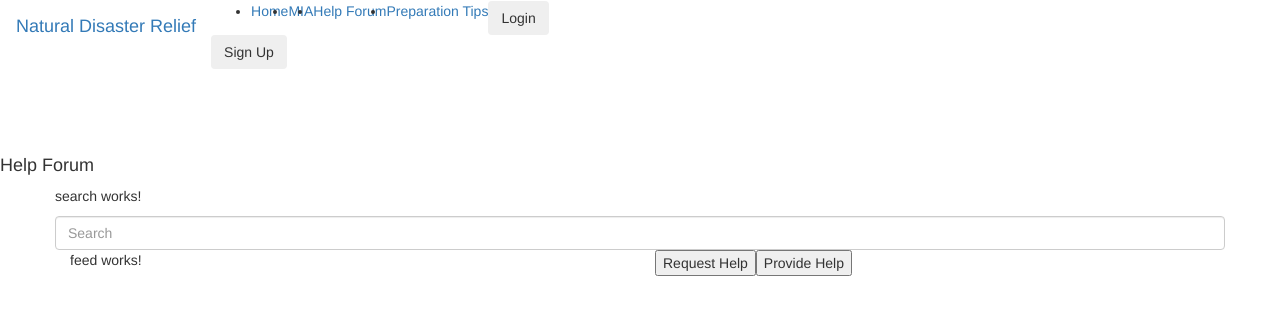
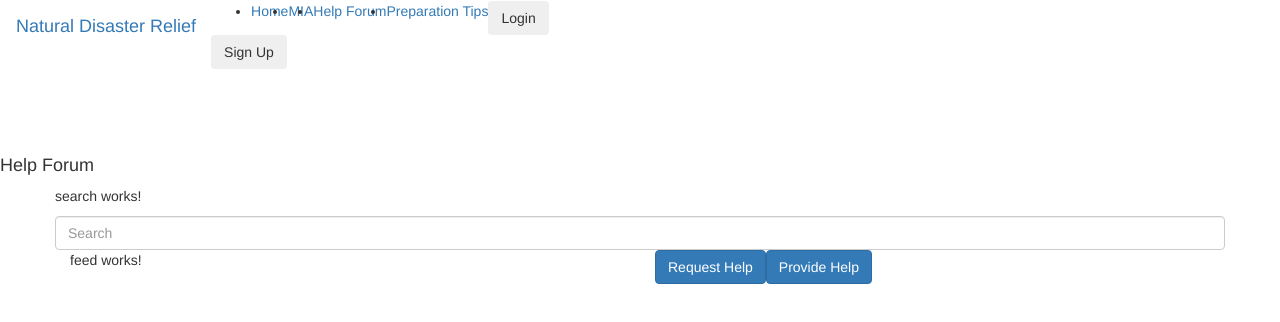
Before and after one commit to MelanieMaguire/NaturalDisasterRelief, an Angular app: page /help_forum in a window 1280 px wide. Shown: the top 322 px of the page. Built offline with nearby package versions, Linux system fonts and the light colour scheme.

Commit message:
Added components request-help and provide-help

```diff
--- a/src/app/app.module.ts
+++ b/src/app/app.module.ts
@@ -11,6 +11,8 @@ import { LoginComponent } from './login/login.component';
 import { SignUpComponent } from './sign-up/sign-up.component';
 import { FeedComponent } from './help-forum/feed/feed.component';
 import { SearchComponent } from './help-forum/search/search.component';
+import { RequestHelpComponent } from './help-forum/request-help/request-help.component';
+import { ProvideHelpComponent } from './help-forum/provide-help/provide-help.component';
 
 @NgModule({
   declarations: [
@@ -22,7 +24,9 @@ import { SearchComponent } from './help-forum/search/search.component';
     LoginComponent,
     SignUpComponent,
     FeedComponent,
-    SearchComponent
+    SearchComponent,
+    RequestHelpComponent,
+    ProvideHelpComponent
   ],
   imports: [
     BrowserModule,
--- a/src/app/help-forum/help-forum.component.html
+++ b/src/app/help-forum/help-forum.component.html
@@ -8,8 +8,8 @@
             <app-help-forum-feed></app-help-forum-feed>
         </div>
         <div class="col-md-6">
-            <button type="button">Request Help</button>
-            <button type="button">Provide Help</button>
+            <button class="btn btn-primary">Request Help</button>
+            <button class="btn btn-primary">Provide Help</button>
             <div class="row">
                 <!-- filter or post component-->
             </div>
--- a/src/app/help-forum/help-forum.component.ts
+++ b/src/app/help-forum/help-forum.component.ts
@@ -7,7 +7,8 @@ import { Component, OnInit } from '@angular/core';
 })
 export class HelpForumComponent implements OnInit {
 
-  constructor() { }
+  constructor() {
+   }
 
   ngOnInit() {
   }
--- /dev/null
+++ b/src/app/help-forum/provide-help/provide-help.component.html
@@ -0,0 +1 @@
+<p>provide-help works!</p>
--- /dev/null
+++ b/src/app/help-forum/provide-help/provide-help.component.ts
@@ -0,0 +1,15 @@
+import { Component, OnInit } from '@angular/core';
+
+@Component({
+  selector: 'app-provide-help',
+  templateUrl: './provide-help.component.html',
+  styleUrls: ['./provide-help.component.css']
+})
+export class ProvideHelpComponent implements OnInit {
+
+  constructor() { }
+
+  ngOnInit() {
+  }
+
+}
--- /dev/null
+++ b/src/app/help-forum/request-help/request-help.component.html
@@ -0,0 +1 @@
+<p>request-help works!</p>
--- /dev/null
+++ b/src/app/help-forum/request-help/request-help.component.ts
@@ -0,0 +1,15 @@
+import { Component, OnInit } from '@angular/core';
+
+@Component({
+  selector: 'app-request-help',
+  templateUrl: './request-help.component.html',
+  styleUrls: ['./request-help.component.css']
+})
+export class RequestHelpComponent implements OnInit {
+
+  constructor() { }
+
+  ngOnInit() {
+  }
+
+}
```
Also changed, not shown: src/app/help-forum/provide-help/provide-help.component.css (added), src/app/help-forum/request-help/request-help.component.css (added).
